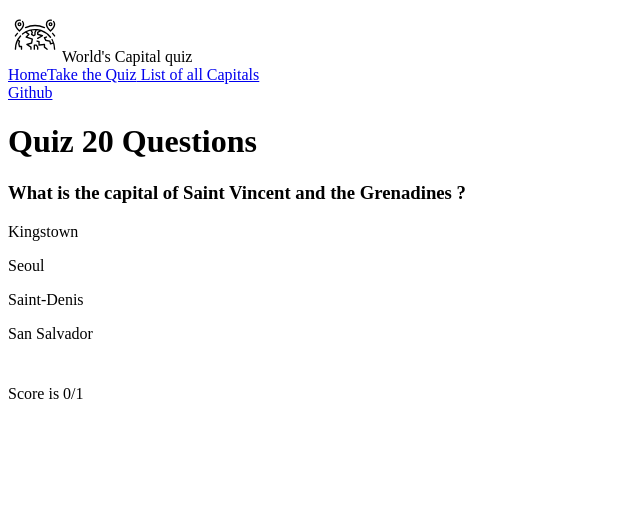
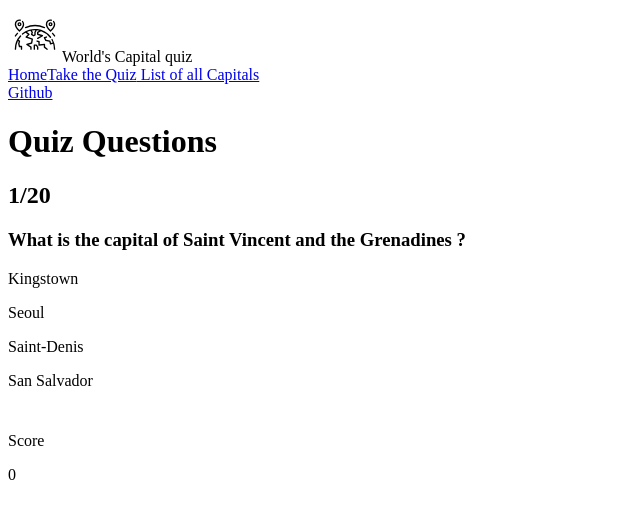
Before and after one commit to romaincapelle/vue-erik-quiz-capitals, a Vue app: page /quiz in a window 1280 px wide. Shown: the top 518 px of the page, without its empty margins (0-640 px from the left). Built offline with nearby package versions, Linux system fonts and the light colour scheme; the HTML template or start-up script is replaced by a standard one.

Commit message:
better button start over

```diff
--- a/src/views/Quiz.vue
+++ b/src/views/Quiz.vue
@@ -1,8 +1,9 @@
 <template>
   <div class="container mx-auto text-2xl py-8 max-w-xl">
-    <h1 class="py-8 text-center text-white text-4xl">
-      Quiz 20 Questions
+    <h1 class="py-3 text-center text-white text-4xl">
+      Quiz Questions
     </h1>
+    <h2 class="pb-2 text-center text-white text-4xl">{{ Index }}/20</h2>
     <transition name="fade">
       <div v-if="!gameFinished">
         <transition name="component-fade" mode="out-in">
@@ -19,6 +20,7 @@
         <Answers>
           <div>
             <div
+              :class="AnswerClass"
               class="text-white text-lg p-2 border border-white mb-3 hover:bg-white hover:text-indigo-900 cursor-pointer"
               v-for="answer in mixedUpAnswers"
               :key="answer"
@@ -31,8 +33,11 @@
         <div class="bg-black">
           <div class="progress-bar bg-teal-300" :style="progressBarStyle"></div>
         </div>
+        <div class="my-12 border border-white py-3">
+          <p class="text-base text-white text-center">Score</p>
+          <p class="text-white text-center">{{ Score }}</p>
+        </div>
 
-        <p class="text-white my-12">Score is {{ Score }}/{{ Index }}</p>
         <transition name="fade">
           <div
             class="p-3 border border-white border-double bg-gray-100"
@@ -67,15 +72,15 @@
     <div v-if="gameFinished" class="border bg-white">
       <p v-if="Score <= 10" class="text-red-700 my-12 p-5 text-center">
         Not so great<br />
-        Your Score is {{ Score }}/20
+        Your Score is {{ Score }}/{{ maxIndex }}
       </p>
       <p v-else-if="Score <= 15" class="text-white my-12">
         Pretty good<br />
-        Your Score is {{ Score }}/20
+        Your Score is {{ Score }}/{{ maxIndex }}
       </p>
       <p v-else class="text-white my-12">
         Awesome<br />
-        Your Score is {{ Score }}/20
+        Your Score is {{ Score }}/{{ maxIndex }}
       </p>
 
       <div class="mx-auto py-8 text-center">
@@ -101,6 +106,7 @@ export default {
       Capitals,
       Score: 0,
       Index: 0,
+      maxIndex: 20,
       loading: 0,
       wonThisQuestion: false,
       winningStrike: 0,
```
